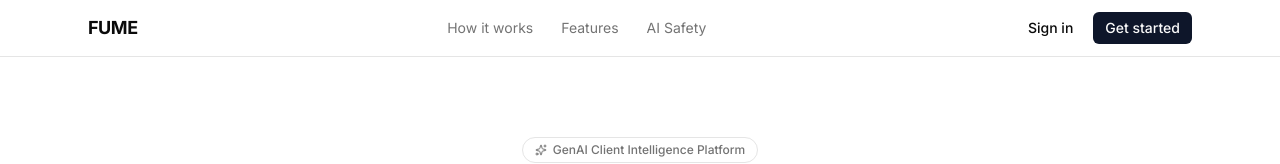
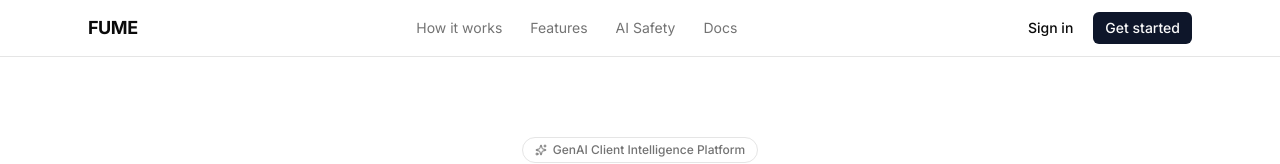
Before and after one commit to Aditya07771/FUMA, a Next.js app: page / in a window 1280 px wide. Shown: the top 164 px of the page. Built offline with nearby package versions, Linux system fonts and the light colour scheme; no server answers.

Commit message:
feat: enhance analysis page with compact analysis support and update dashboard seeding logic

```diff
--- a/src/app/api/analysis/route.ts
+++ b/src/app/api/analysis/route.ts
@@ -54,7 +54,7 @@ export async function POST(req: NextRequest) {
       data: {
         llmProvider: result.provider,
         promptVersion: result.promptVersion,
-        llmOutputRaw: result.rawJson,
+        llmOutputRaw: JSON.stringify(result.output),
         tokensUsed: result.tokensUsed,
         latencyMs: result.latencyMs,
         status: "COMPLETE",
--- a/src/app/page.tsx
+++ b/src/app/page.tsx
@@ -36,6 +36,9 @@ export default async function LandingPage() {
             </a>
             <a href="#trust" className="hover:text-foreground transition-colors">
               AI Safety
+            </a>
+            <a href="https://github.com/Aditya07771/FUMA" className="hover:text-foreground transition-colors">
+              Docs
             </a>
           </nav>
 
--- a/src/components/layout/header.tsx
+++ b/src/components/layout/header.tsx
@@ -29,7 +29,7 @@ export function Header({ user, highRiskCount = 0 }: HeaderProps) {
 
         {/* Left — logo + nav */}
         <div className="flex items-center gap-6">
-          <Link href="/dashboard" className="text-xl font-bold tracking-tight">
+          <Link href="/" className="text-xl font-bold tracking-tight">
             FUME
           </Link>
           <nav className="hidden md:flex gap-5 text-sm">
```
Also changed, not shown: 1 other file (tests, documents, lock files or other folders).
